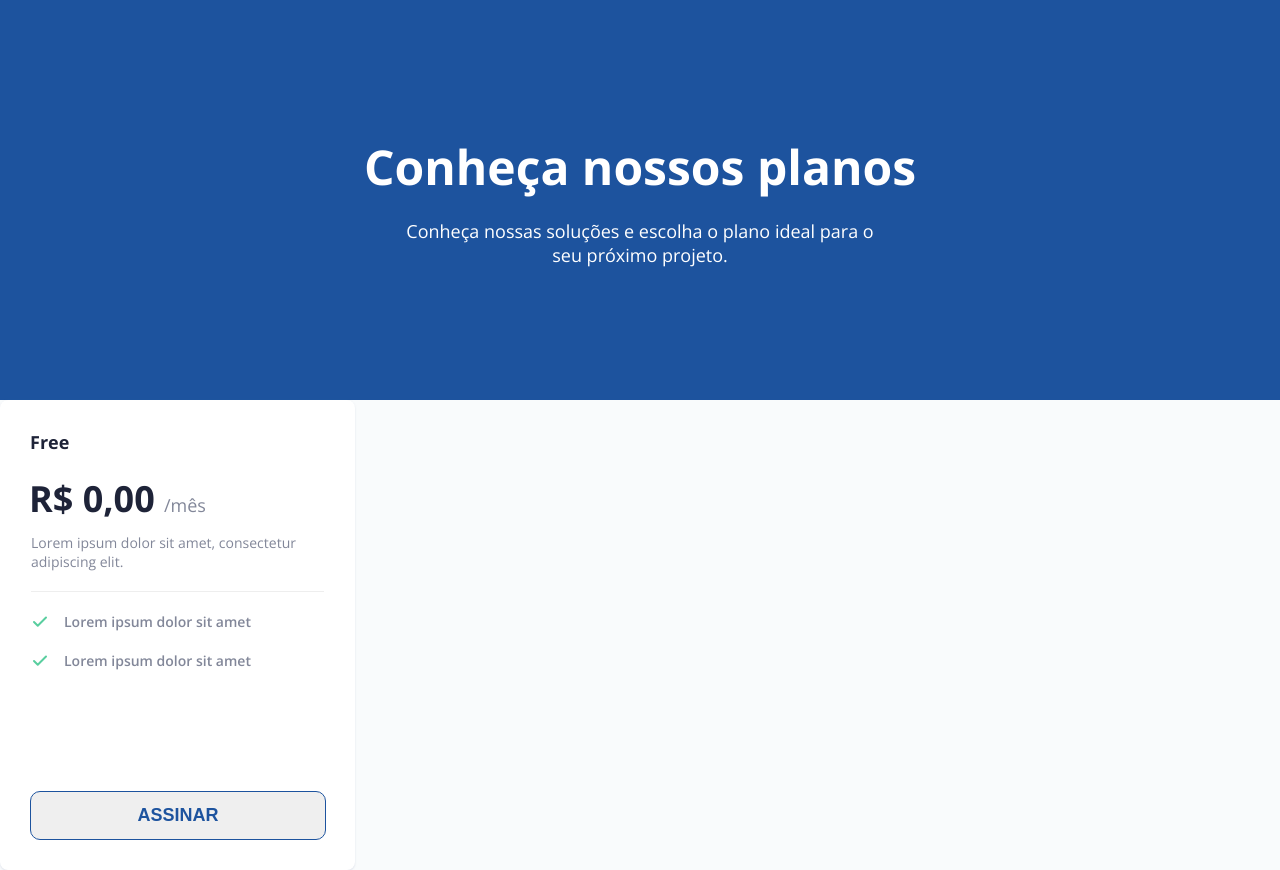
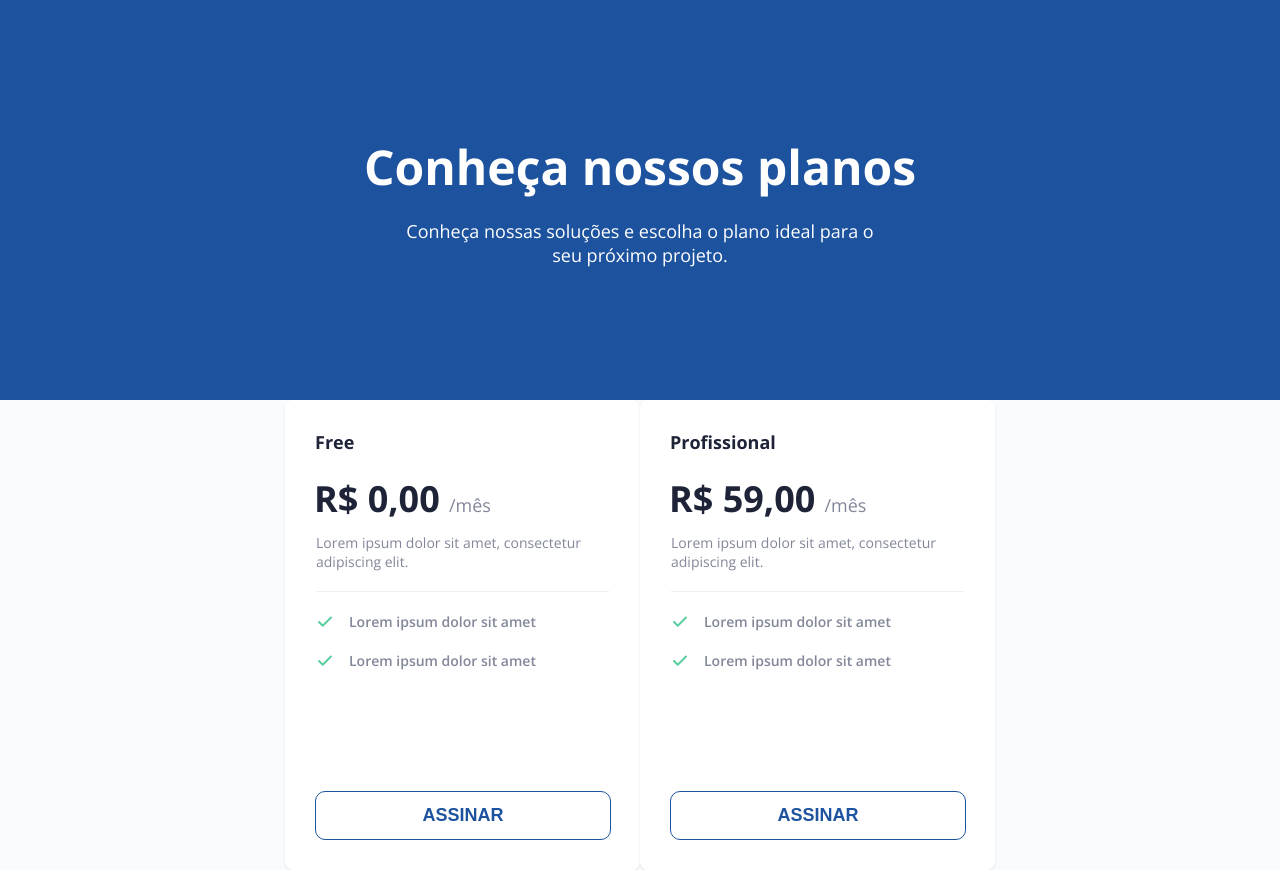
Before and after one commit to Daniel-cSoares/Tabela-de-precos, a plain HTML site: page index.html in a window 1280 px wide. Drawn offline with nearby package versions, Linux system fonts and the light colour scheme.

Commit message:
segundo card e alinhamento

```diff
--- a/index.html
+++ b/index.html
@@ -42,6 +42,31 @@
                     <button type="button">ASSINAR</button>
                 </div>
             </section>
+            <section class="card-standard">
+                <div class="titulo">
+                    <h1>Profissional</h1>
+                </div>
+                <div class="preco">
+                    <h2>R$ 59,00</h2>
+                    <span>/mês</span>
+                </div>
+                <p>
+                    Lorem ipsum dolor sit amet, consectetur adipiscing elit.
+                </p>
+                <ul>
+                        <li>
+                            <img src="./assets/check.svg">
+                            Lorem ipsum dolor sit amet
+                        </li>
+                        <li>
+                            <img src="./assets/check.svg">
+                            Lorem ipsum dolor sit amet
+                        </li>
+                </ul>
+                <div class="container-btn">
+                    <button type="button">ASSINAR</button>
+                </div>
+            </section>
         </main>
     </body>
 </html>
--- a/styles/style.css
+++ b/styles/style.css
@@ -36,6 +36,10 @@ header p{
     margin: 20px 0 0 0;
     width: 500px;
     text-align: center;
+}
+main{
+    display: flex;
+    justify-content: center;
 }
 .card-standard{
     position: relative;
@@ -110,5 +114,12 @@ header p{
     font-size: 18px;
     font-weight: 600;
     color: #1d539e;
+    background: var(--white);
     margin: 0 30px 30px;
+    cursor: pointer;
+    transition: all 200ms ease-in-out;
 }
+.card-standard button:hover{
+    background: var(--blue);
+    color: var(--white);
+}
```
